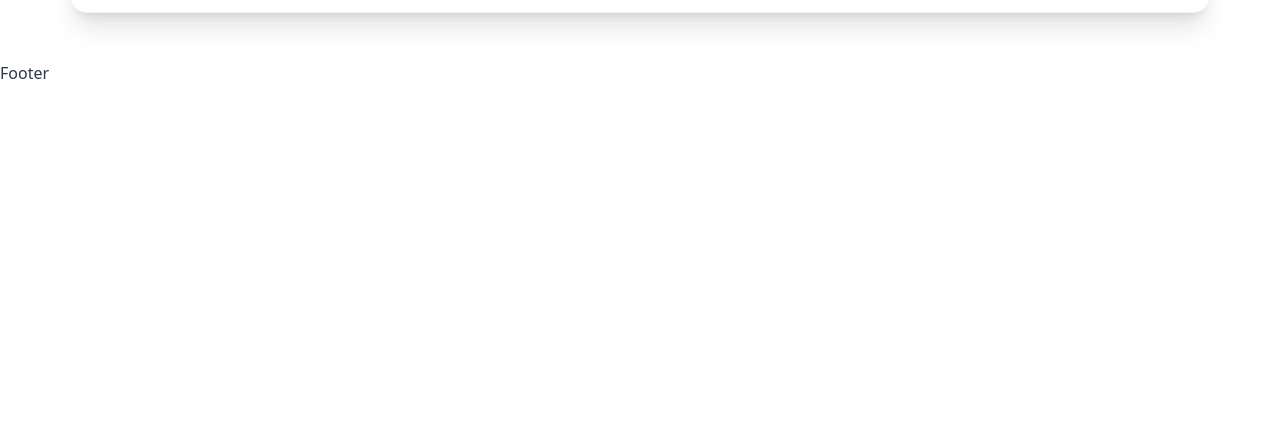
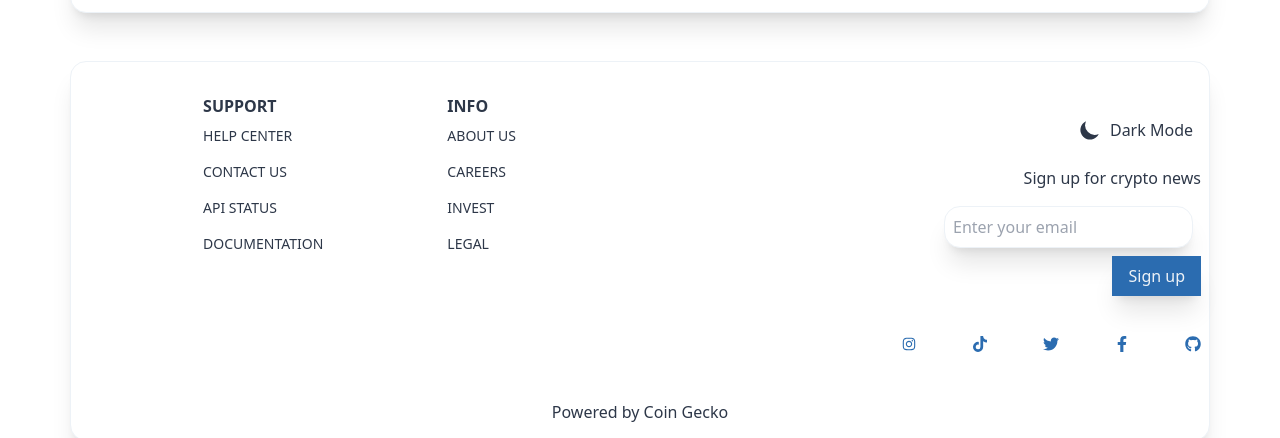
Before and after one commit to IamEssJay/Cryptobase, a React (Create React App) app: page /coin/1 in a window 1280 px wide. Shown: the part 637-1075 px from the top of the page. Before the commit the page ends 800 px from the top, so only its background shows below. Built offline with nearby package versions, Linux system fonts and the light colour scheme; no server answers.

Commit message:
Footer completed

```diff
--- a/src/components/Footer.jsx
+++ b/src/components/Footer.jsx
@@ -1,11 +1,58 @@
 import React from 'react'
 import ThemeToggle from './ThemeToggle'
-import {} from 'react-icons/fa'
-import {}from 'react-icons/ai'
+import { FaFacebookF, FaGithub, FaTiktok, FaTwitter } from 'react-icons/fa'
+import { AiOutlineInstagram }from 'react-icons/ai'
 
 const Footer = () => {
   return (
-    <div>Footer</div>
+    <div className='rounded-div mt-8 pt-8 text-primary'>
+      <div className='grid md:grid-cols-2'>
+        <div className='flex justify-evenly w-full md:max-w-[300] uppercase'>
+          <div>
+            <h2 className='font-bold'>Support</h2>
+            <ul>
+              <li className='text-sm py-2'>Help Center</li>
+              <li className='text-sm py-2'>Contact Us</li>
+              <li className='text-sm py-2'>Api Status </li>
+              <li className='text-sm py-2'>Documentation</li>
+            </ul>
+          </div>
+          <div>
+            <h2 className='font-bold'>Info</h2>
+            <ul>
+              <li className='text-sm py-2'>About Us</li>
+              <li className='text-sm py-2'>Careers</li>
+              <li className='text-sm py-2'>Invest</li>
+              <li className='text-sm py-2'>Legal</li>
+            </ul>
+          </div>
+        </div>
+        <div className='text-right '>
+          <div className='w-full flex justify-end'>
+            <div className='w-full md:w-[300px] py-4 relative'>
+              <div className='flex justify-center md:justify-end py-4 md:py-0 md:pb-4 mt-[1-rem]'>
+                <ThemeToggle/>
+              </div>
+              <p className='text-center md:text-right'>Sign up for crypto news</p>
+            <div className='py-4'>
+              <form>
+                <input className='bg-primary border border-input p-2 mr-2 w-full shadow-xl rounded-2xl md:w-auto' type="email" placeholder='Enter your email'/>
+                <button className=' bg-button px-4 text-btnText p-2 w-fullrounded-2xl shadow-xl hover:shadow-2xl md:w-auto my-2'>Sign up</button>
+              </form>
+            </div>
+            <div className='flex py-4 justify-between text-accent'>
+              <AiOutlineInstagram/>
+              <FaTiktok/>
+              <FaTwitter/>
+              <FaFacebookF/>
+              <FaGithub/>
+            </div>
+            </div>
+          </div>
+        </div>
+      </div>
+      <p className='text-center py-4'>Powered by Coin Gecko</p>
+    </div>
   )
 }
 
```
